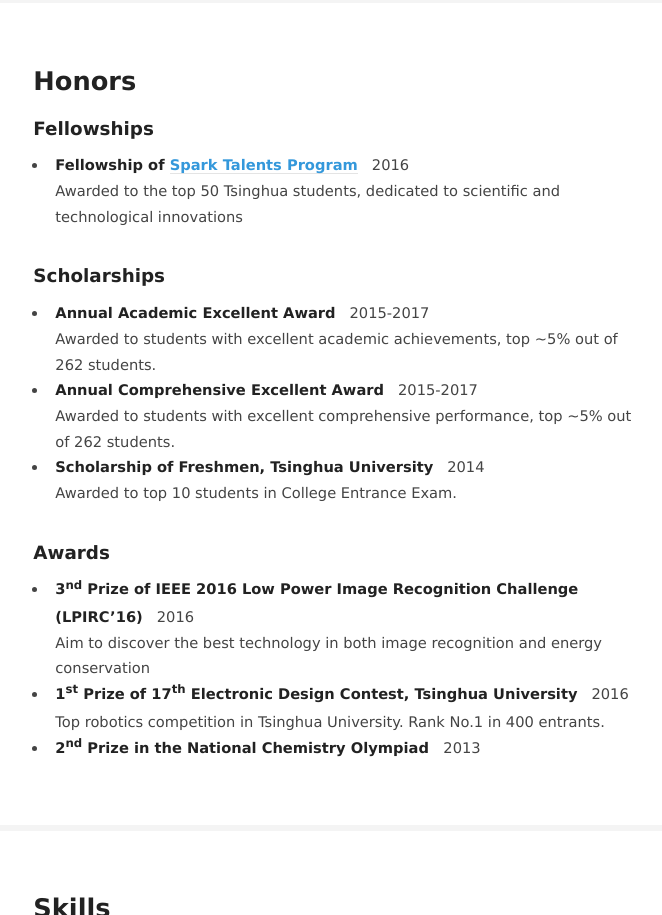
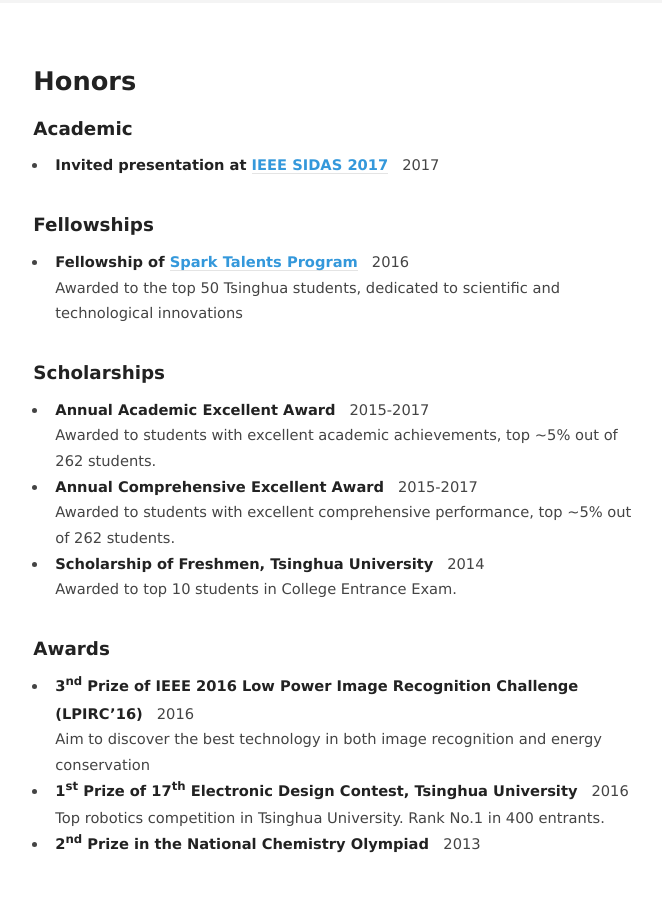
Before and after one commit to tonylins/tonylins.github.io, a plain HTML site: page index.html in a window 1280 px wide. Shown: the part 4084-4999 px from the top of the page, without its empty margins (152-814 px from the left). Drawn offline with Linux system fonts and the light colour scheme.

Commit message:
Add content

```diff
--- a/index.html
+++ b/index.html
@@ -212,6 +212,10 @@
 						<section id="Honors">
 							<div class="container">
 								<h3>Honors</h3>
+								<h4>Academic</h4>
+									<ul>
+										<li><strong>Invited presentation at <a href="http://bigeye.au.tsinghua.edu.cn/sidas2017/index.html"><font color="3498DB">IEEE SIDAS 2017</font></a></strong> &nbsp 2017
+									</ul>
 								<h4>Fellowships</h4>
 									<ul>
 										<li><strong>Fellowship of <a href="http://www.tuef.tsinghua.edu.cn/column/sp1"><font color="3498DB">Spark Talents Program</font></a></strong> &nbsp 2016
```
